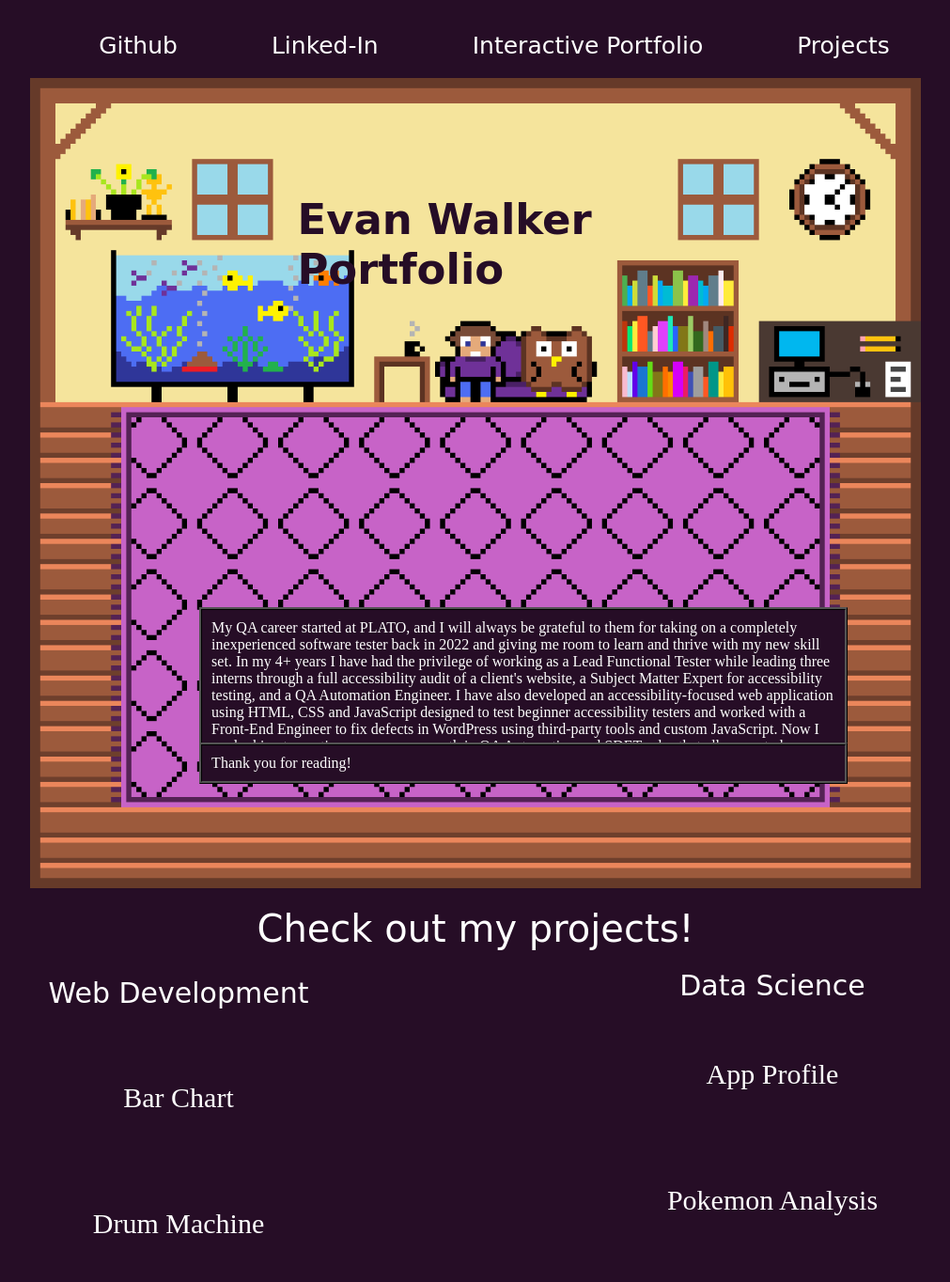
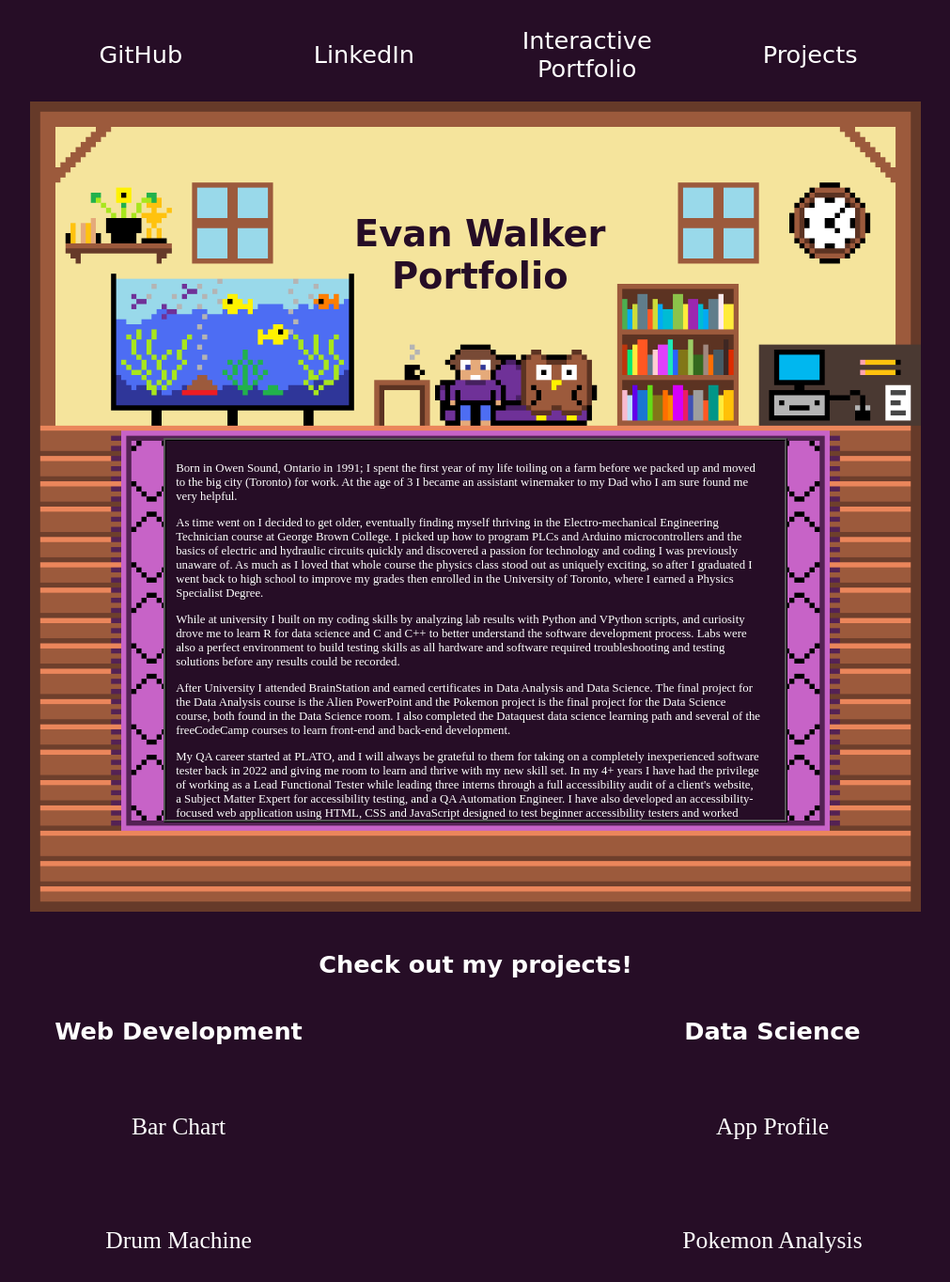
Before and after one commit to evangwalker/Evan_Walker_Portfolio, a plain HTML site: page static_portfolio/index_static.html in a window 1280 px wide. Shown: the top 1364 px of the page at 94% size, without its empty margins (134-1145 px from the left). Drawn offline with Linux system fonts and the light colour scheme; a web font is replaced by a local one.

Commit message:
Updated link functionality and font resizing

```diff
--- a/static_portfolio/index_static.html
+++ b/static_portfolio/index_static.html
@@ -3,43 +3,40 @@
   <head>
     <meta charset="UTF-8">
     <meta name="viewport" content="width=device-width, initial-scale=1.0">
-    <meta http-equiv="X-UA-Compatible" content="ie=edge">
     <title>Evan Walker</title>
     <link rel="stylesheet" href="style_static.css">
+    <link rel="preconnect" href="https://fonts.googleapis.com">
+    <link rel="preconnect" href="https://fonts.gstatic.com" crossorigin>
+    <link href="https://fonts.googleapis.com/css2?family=Tourney:ital,wght@1,300&display=swap" rel="stylesheet">
   </head>
   <body>
     <main>
-      <link rel="preconnect" href="https://fonts.googleapis.com">
-      <link rel="preconnect" href="https://fonts.gstatic.com" crossorigin>
-      <link href="https://fonts.googleapis.com/css2?family=Fuggles&display=swap" rel="stylesheet">
-      <link rel="preconnect" href="https://fonts.googleapis.com">
-      <link rel="preconnect" href="https://fonts.gstatic.com" crossorigin>
-      <link href="https://fonts.googleapis.com/css2?family=Tourney:ital,wght@1,300&display=swap" rel="stylesheet">
       <nav id="navbar">
         <ul>
-          <li>
-            <a href="https://github.com/evangwalker/Evan_Walker_Portfolio/tree/main/Projects" class="nav_bar_elements nav_bar_links">Github</a>
+          <li class="nav_bar_elements">
+            <a href="https://github.com/evangwalker/Evan_Walker_Portfolio/tree/main/Projects" class="nav_bar_links">GitHub</a>
           </li>
-          <li>
-            <a href="https://www.linkedin.com/in/evan-walker-2966991a9/" class="nav_bar_elements nav_bar_links">Linked-In</a>
+          <li class="nav_bar_elements">
+            <a href="https://www.linkedin.com/in/evan-walker-2966991a9/" class="nav_bar_links">LinkedIn</a>
           </li>
-          <li>
-            <a href="https://evangwalker.github.io/Evan_Walker_Portfolio/" class="nav_bar_elements nav_bar_links">Interactive Portfolio</a>
+          <li class="nav_bar_elements">
+            <a href="https://evangwalker.github.io/Evan_Walker_Portfolio/" class="nav_bar_links">Interactive Portfolio</a>
           </li>
-          <li>
-            <a href="#projects-main" class="nav_bar_elements nav_bar_links">Projects</a>
+          <li class="nav_bar_elements">
+            <a href="#projects-main" class="nav_bar_links">Projects</a>
           </li>
         </ul>
       </nav>
       <section id="about">
-        <img id="living_room" src="./portfolio_background.png">
+        <img id="living_room" src="./portfolio_background.png" alt="">
         <h1 id="page_title">Evan Walker Portfolio</h1>
-        <p id="bio">
+        <div id="bio" tabindex="0">
+        <p>
           Born in Owen Sound, Ontario in 1991; I spent the first year of my life toiling on a farm before
           we packed up and moved to the big city (Toronto) for work.  At the age of 3 I became an assistant
           winemaker to my Dad who I am sure found me very helpful.
         </p>
-        <p id="bio">
+        <p>
           As time went on I decided to get older, eventually finding myself thriving in the Electro-mechanical
           Engineering Technician course at George Brown College.  I picked up how to program PLCs and Arduino
           microcontrollers and the basics of electric and hydraulic circuits quickly and discovered a passion for
@@ -47,20 +44,20 @@
           class stood out as uniquely exciting, so after I graduated I went back to high school to improve my grades
           then enrolled in the University of Toronto, where I earned a Physics Specialist Degree.
         </p>
-        <p id="bio">
+        <p>
           While at university I built on my coding skills by analyzing lab results with Python and VPython scripts,
-          and curiousity drove me to learn R for data science and C and C++ to better understand the software
+          and curiosity drove me to learn R for data science and C and C++ to better understand the software
           development process. Labs were also a perfect environment to build testing skills as all hardware and software
           required troubleshooting and testing solutions before any results could be recorded.
         </p>
-        <p id="bio">
+        <p>
           After University I attended BrainStation and earned certificates in Data Analysis and Data Science.
           The final project for the Data Analysis course is the Alien PowerPoint and the Pokemon project is
           the final project for the Data Science course, both found in the Data Science room.  I also completed
           the Dataquest data science learning path and several of the freeCodeCamp courses to learn front-end and
           back-end development.
         </p>
-        <p id="bio">
+        <p>
           My QA career started at PLATO, and I will always be grateful to them for taking on a completely inexperienced
           software tester back in 2022 and giving me room to learn and thrive with my new skill set.  In my 4+ years I
           have had the privilege of working as a Lead Functional Tester while leading three interns through a full accessibility
@@ -70,22 +67,22 @@
           custom JavaScript. Now I am looking to continue my career growth in QA Automation and SDET roles that allow me to
           leverage both my testing and development skills.
         </p>
-        <p id="bio">
-          I also play keyboards and designed/manage my band's website <a id="band-link" href="https://thedetweilers.com/" target="_blank">thedetweilers.com</a>
+        <p>
+          I also play keyboards and designed/manage my band's website <a id="band-link" href="https://thedetweilers.com/">thedetweilers.com</a>
         </p>
-        <p id="bio">
+        <p>
           Thank you for reading!
         </p>
+        </div>
       </section>
       <section id="projects-main">
-        <header id="section-header">Check out my projects!</header>
-        <section id="projects">
+        <h2 id="section-header">Check out my projects!</h2>
+        <div id="projects">
           <section id="web-dev">
-          <header id="web-dev-header">Web Development</header>
+            <h3 id="web-dev-header">Web Development</h3>
             <div class="project-grid">
 
               <a href="https://codepen.io/evanhinton/pen/gOeZbPd"
-             target="_blank"
                  class="project-tile"
               >
                 <p>Bar Chart</p>
@@ -93,60 +90,50 @@
               </a>
 
               <a href="https://codepen.io/evanhinton/pen/mdBVQar"
-             target="_blank"
                  class="project-tile"
               >
                 <p>Drum Machine</p>
               </a>
 
               <a href="https://codepen.io/evanhinton/pen/GRMoJWL"
-             target="_blank"
                  class="project-tile"
               >
                 <p>Random Quote Machine</p>
               </a>
 
               <a href="https://codepen.io/evanhinton/pen/qBPbJNV"
-             target="_blank"
                  class="project-tile"
               >
                 <p>Markdown Previewer</p>
               </a>
-
             </div>
           </section>
           <section id="data-science">
-        <header id="data-science-header">Data Science</header>
+            <h3 id="data-science-header">Data Science</h3>
             <div class="project-grid">
 
               <a href="https://github.com/evangwalker/Evan-Walker-Porfolio-Website/blob/main/Projects/data_science/App_Profile_from_apple_store_and_google_play.ipynb"
-             target="_blank"
                  class="project-tile"
               >
                 <p>App Profile</p>
               </a>
-
               <a href="https://github.com/evangwalker/Evan_Walker_Portfolio/blob/main/Projects/data_science/Pokemon/EvanWalker_Final_Project1.ipynb"
-             target="_blank"
                  class="project-tile"
               >
                 <p>Pokemon Analysis</p>
               </a>
-
               <a href="https://github.com/evangwalker/Evan-Walker-Porfolio-Website/blob/main/Projects/data_science/Hacker_news_post_analysis.ipynb"
-             target="_blank"
                  class="project-tile"
               >
                 <p>Hacker News Post Analysis</p>
               </a>
-
               <a href="https://github.com/evangwalker/Evan-Walker-Porfolio-Website/blob/main/Projects/data_science/UFOsightings.pptx"
-            target="_blank"
                  class="project-tile"
               >
-            <p>UFO Sightings (download powerpoint)</p>
+                <p>UFO Sightings (download PowerPoint)</p>
               </a>
-
+            </div>
+          </section>
         </div>
       </section>
     </main>
--- a/static_portfolio/style_static.css
+++ b/static_portfolio/style_static.css
@@ -1,3 +1,9 @@
+*,
+*::before,
+*::after {
+  box-sizing: border-box;
+}
+
 body {
   background-color: #260d26;
 }
@@ -9,42 +15,51 @@ a {
   /*  Navigation Bar  */
 
 #navbar {
-  display: flex;
   width: 100%;
-  justify-content: center;
-  /*position: fixed;*/
-  top: 0;
-  left: 0;
   background-color: #260d26;
-  height: 75px;
 }
 
 #navbar ul {
   display: flex;
+  justify-content: center;
+  align-items: center;
+
+  gap: clamp(0.3rem, 2vw, 2.5rem);
+
+  width: 75%;
+  margin: 0 auto;
+  padding: 0.75rem;
+
   list-style: none;
 }
 
 .nav_bar_elements {
+  flex: 1;
+}
+
+.nav_bar_links {
   display: block;
-  padding: 10px 30px 10px 30px;
+  text-align: center;
+
   font-family: 'Tourney', cursive;
-  font-size: 25px;
+  font-size: clamp(0.8rem, 2vw, 1.6rem);
   color: white;
-  height: auto;
-  align-self: center;
-  padding-left: 50px;
-  padding-right: 50px;
+  padding: 0.5rem;
 }
 
 .nav_bar_links:hover {
     background-image: linear-gradient(-45deg, #ebc6a3, #d8b887a4);
     color: #260d26;
 }
+.nav_bar_links:focus-visible {
+  background-image: linear-gradient(-45deg, #ebc6a3, #d8b887a4);
+  color: #260d26;
+}
 
 #about {
-    position: relative;
-    width: 75%;
-    justify-self: center;
+  position: relative;
+  width: 75%;
+  margin: 0 auto;
 }
 
 #living_room {
@@ -55,28 +70,44 @@ a {
 
 #page_title {
   position: absolute;
-  left: 30%;
+  left: 33%;
   top: 10%;
-  width: 40%;
+  width: 35%;
+
   font-family: 'Tourney', cursive;
-  font-size: 45px;
+  font-size: clamp(0.7rem, 3vw, 4rem);
+  text-align: center;
   color: #260d26;
 }
 
 #bio {
   position: absolute;
-  left: 19%;
+  left: 15%;
   bottom: 11%;
   width: 70%;
+  max-height: 47.5%;
+
+  overflow-y: auto;
+  overflow-x: hidden;
+  font-size: clamp(0.8rem, 1vw, 1rem);
   border-style: ridge;
   border-color: black;
   background-color: #260d26;
-  color: rgb(255, 255, 255);
+  color: white;
   padding: 10px;
+
+  box-sizing: border-box;
+  scrollbar-gutter: stable;
+}
+
+#bio:focus-visible {
+  outline: 3px solid #ffa64d;
+  outline-offset: 3px;
 }
 
 #band-link {
   color: #ffa64d;
+  text-decoration: underline;
 }
 
 /*  Project Section  */
@@ -85,56 +116,41 @@ a {
   display: flex;
 }
 
-#web-dev {
-  width: 50%;
-  display: flex;
-  flex-direction: column;
-  flex-wrap: wrap;
-}
-
+#web-dev,
 #data-science {
   width: 50%;
   display: flex;
   flex-direction: column;
-  flex-wrap: wrap;
 }
 
-#web-dev-header {
-  font-size: 30px;
+#web-dev-header,
+#data-science-header {
   font-family: 'Tourney', cursive;
-  margin: auto;
+  font-size: clamp(1rem, 2vw, 2rem);
+  text-align: center;
   color: white;
-}
 
-#data-science-header {
-  font-size: 30px;
-  font-family: 'Tourney', cursive;
-  margin: auto;
-  color: white;
+  margin: 0;
 }
 
 #section-header {
   text-align: center;
   padding: 20px;
-  font-size: 40px;
   font-family: 'Tourney', cursive;
+  font-size: clamp(1.2rem, 2vw, 2.5rem);
   color: white;
 }
 
-
-
 .project-grid {
   display: flex;
-
-  justify-content: space-around;
-  flex-wrap: wrap;
+  flex-direction: column;
   width: 40%;
-  margin: auto;
+  margin: 1rem auto 0;
 }
 
 #projects p {
   color: white;
-  font-size: 30px;
+  font-size: clamp(1rem, 2vw, 2rem);
 }
 
 .project-tile {
@@ -148,3 +164,11 @@ a {
 .project-tile:hover {
   background-image: linear-gradient(-45deg, #ebc6a3, #d8b887a4);
 }
+.project-tile:focus-visible {
+  background-image: linear-gradient(-45deg, #ebc6a3, #d8b887a4);
+}
+
+a:focus-visible {
+  outline: 3px solid #ffa64d;
+  outline-offset: 3px;
+}
```
Also changed, not shown: index.html (+1 -2 lines). Lines whose indentation alone changed are shown as unchanged.
